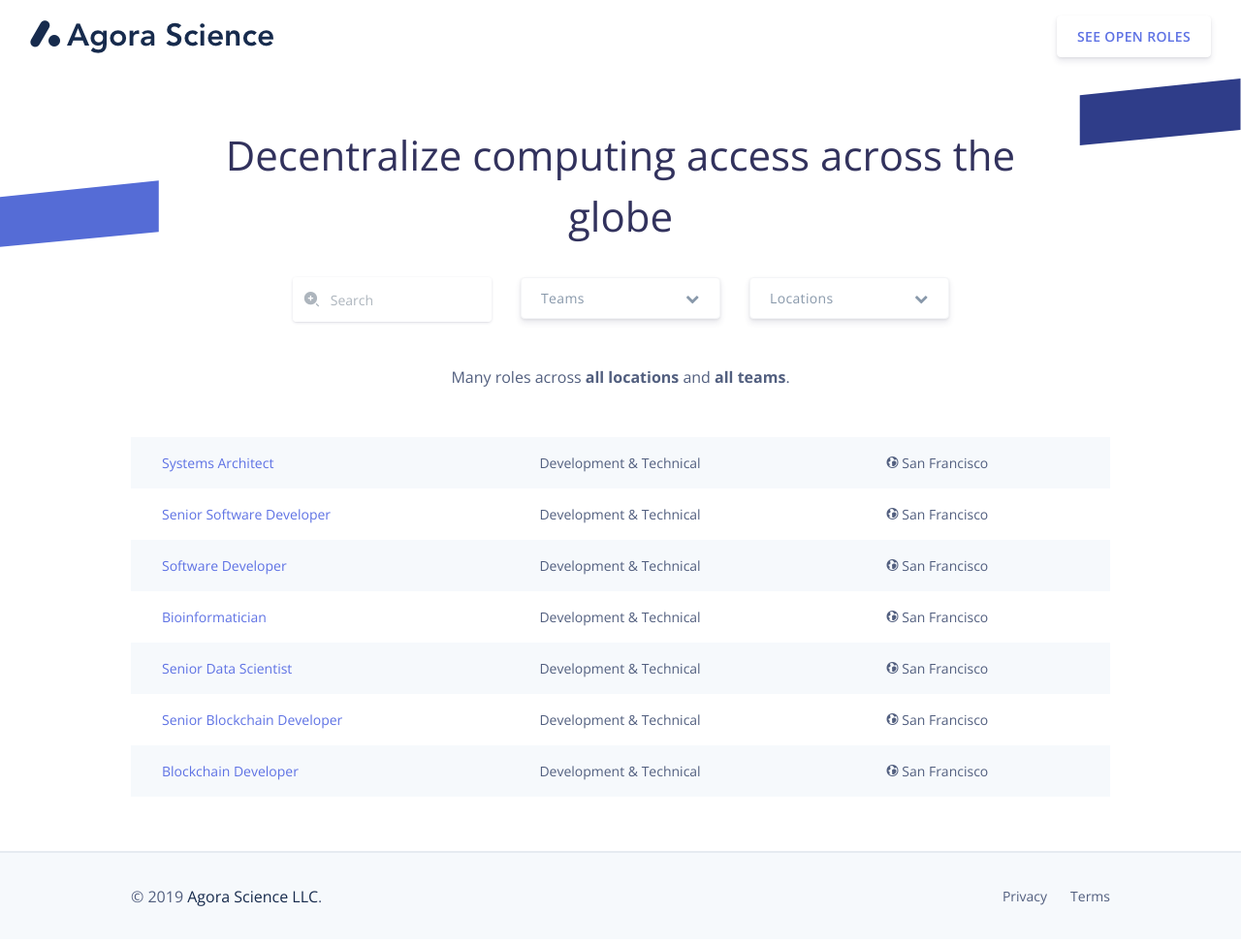
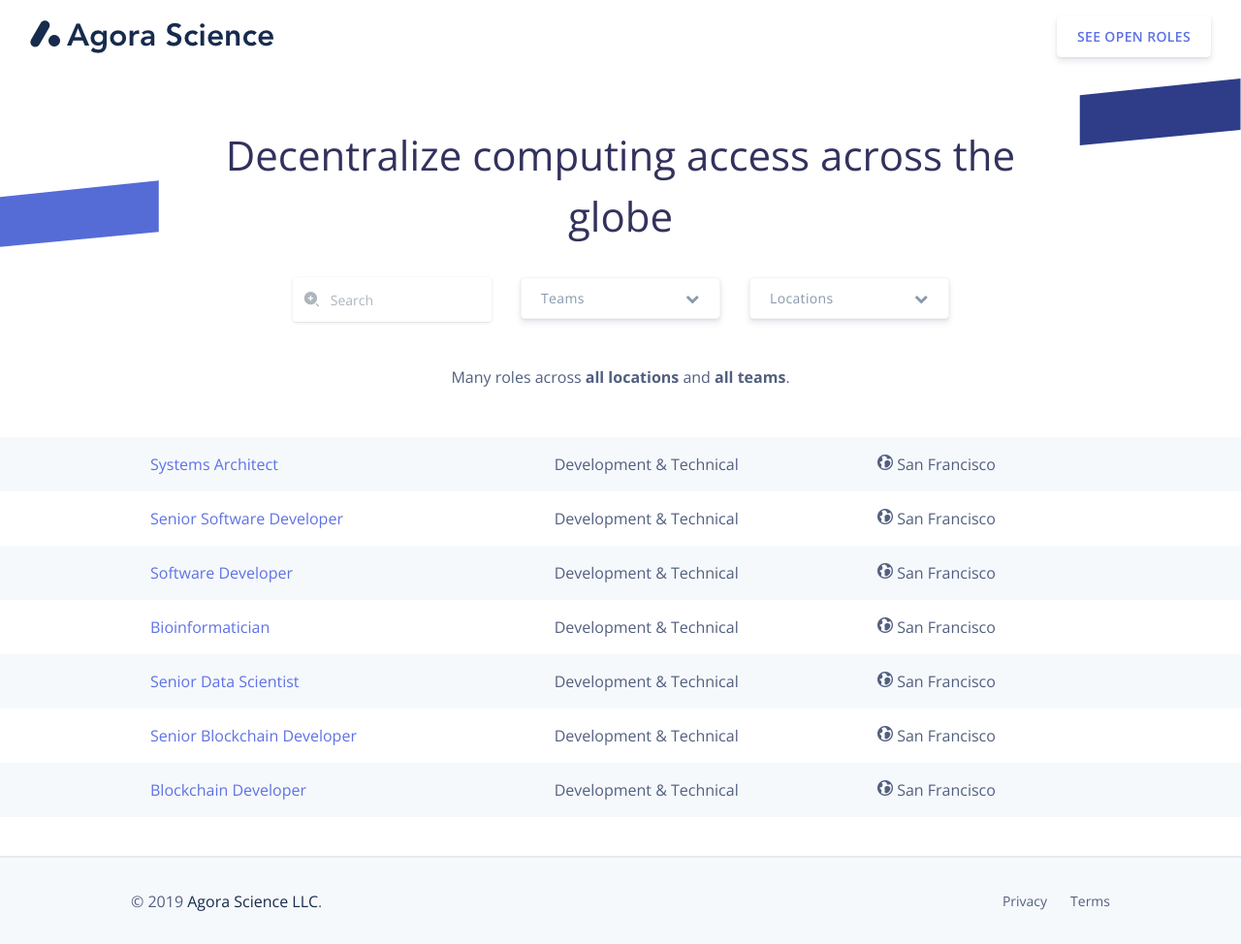
Before and after one commit to damodarraju/agorascience, a PHP site: page /careers.html in a window 1280 px wide. Shown: the whole page at 97% size. Before the commit the page ends 935 px from the top, so only its background shows below. Run offline with PHP 8.4, Linux system fonts and the light colour scheme.

Commit message:
careers page list style full width

```diff
--- a/assets/css/style.css
+++ b/assets/css/style.css
@@ -389,3 +389,31 @@ td a:hover {
 .jobs-location-title span {
   font-weight: 300;
 }
+.open-positions ul {
+  list-style: none;
+  padding: 0;
+  margin: 0;
+}
+.list-color {
+  background-color: rgb(246, 249, 252);
+}
+.list-white {
+  background-color: white;
+}
+.jobs-width-style-one {
+  flex-direction: row;
+  -moz-box-align: center;
+  align-items: center;
+  border: 0px none;
+  max-width: 1040px;
+  width: 100%;
+  margin: auto;
+  display: flex;
+  flex-wrap: wrap;
+  -moz-box-pack: start;
+  justify-content: flex-start;
+  padding: 12px 20px;
+}
+.open-positions a:hover {
+  color: #32325d;
+}
--- a/careers.html
+++ b/careers.html
@@ -174,54 +174,103 @@
       </div>
     </section> -->
 
+
     <section class="open-positions">
-      <div class="container">
-        <div class="container positions">
-          <div class="row text-left">
-            <table class="table table-striped">
-              <tbody>
-                <tr>
-                  <td><a href="#">Systems Architect</a></td>
-                  <td>Development & Technical</td>
-                  <td><i class="ni ni-world"></i> San Francisco</td>
-                </tr>
-                <tr>
-                  <td><a href="#">Senior Software Developer</a></td>
-                  <td>Development & Technical</td>
-                  <td><i class="ni ni-world"></i> San Francisco</td>
-                </tr>
-                <tr>
-                  <td><a href="#">Software Developer</a></td>
-                  <td>Development & Technical</td>
-                  <td><i class="ni ni-world"></i> San Francisco</td>
-                </tr>
+      <ul>
+        <li class="list-color">
+          <div class="jobs-width-style-one">
+            <div class="col-lg-5 pt-1 pb-1">
+              <a href="#">Systems Architect</a>
+            </div>
+            <div class="col-lg-4 pt-1 pb-1">
+              <span>Development & Technical</span>
+            </div>
+            <div class="col-lg-3 pt-1 pb-1">
+              <span><i class="ni ni-world"></i> San Francisco</span>
+            </div>
+          </div>
+        </li>
+        <li class="list-white">
+          <div class="jobs-width-style-one">
+            <div class="col-lg-5 pt-1 pb-1">
+              <a href="#">Senior Software Developer</a>
+            </div>
+            <div class="col-lg-4 pt-1 pb-1">
+              <span>Development & Technical</span>
+            </div>
+            <div class="col-lg-3 pt-1 pb-1">
+              <span><i class="ni ni-world"></i> San Francisco</span>
+            </div>
+          </div>
+        </li>
+        <li class="list-color">
+          <div class="jobs-width-style-one">
+            <div class="col-lg-5 pt-1 pb-1">
+              <a href="#">Software Developer</a>
+            </div>
+            <div class="col-lg-4 pt-1 pb-1">
+              <span>Development & Technical</span>
+            </div>
+            <div class="col-lg-3 pt-1 pb-1">
+              <span><i class="ni ni-world"></i> San Francisco</span>
+            </div>
+          </div>
+        </li>
+        <li class="list-white">
+          <div class="jobs-width-style-one">
+            <div class="col-lg-5 pt-1 pb-1">
+              <a href="#">Bioinformatician</a>
+            </div>
+            <div class="col-lg-4 pt-1 pb-1">
+              <span>Development & Technical</span>
+            </div>
+            <div class="col-lg-3 pt-1 pb-1">
+              <span><i class="ni ni-world"></i> San Francisco</span>
+            </div>
+          </div>
+        </li>
+        <li class="list-color">
+          <div class="jobs-width-style-one">
+            <div class="col-lg-5 pt-1 pb-1">
+              <a href="#">Senior Data Scientist</a>
+            </div>
+            <div class="col-lg-4 pt-1 pb-1">
+              <span>Development & Technical</span>
+            </div>
+            <div class="col-lg-3 pt-1 pb-1">
+              <span><i class="ni ni-world"></i> San Francisco</span>
+            </div>
+          </div>
+        </li>
+        <li class="list-white">
+          <div class="jobs-width-style-one">
+            <div class="col-lg-5 pt-1 pb-1">
+              <a href="#">Senior Blockchain Developer</a>
+            </div>
+            <div class="col-lg-4 pt-1 pb-1">
+              <span>Development & Technical</span>
+            </div>
+            <div class="col-lg-3 pt-1 pb-1">
+              <span><i class="ni ni-world"></i> San Francisco</span>
+            </div>
+          </div>
+        </li>
+        <li class="list-color">
+          <div class="jobs-width-style-one">
+            <div class="col-lg-5 pt-1 pb-1">
+              <a href="#">Blockchain Developer</a>
+            </div>
+            <div class="col-lg-4 pt-1 pb-1">
+              <span>Development & Technical</span>
+            </div>
+            <div class="col-lg-3 pt-1 pb-1">
+              <span><i class="ni ni-world"></i> San Francisco</span>
+            </div>
+          </div>
+        </li>
+      </ul>
+    </section>
 
-                <tr>
-                  <td><a href="#">Bioinformatician</a></td>
-                  <td>Development & Technical</td>
-                  <td><i class="ni ni-world"></i> San Francisco</td>
-                </tr>
-                <tr>
-                  <td><a href="#">Senior Data Scientist</a></td>
-                  <td>Development & Technical</td>
-                  <td><i class="ni ni-world"></i> San Francisco</td>
-                </tr>
-                <tr>
-                  <td><a href="#">Senior Blockchain Developer</a></td>
-                  <td>Development & Technical</td>
-                  <td><i class="ni ni-world"></i> San Francisco</td>
-                </tr>
-                <tr>
-                  <td><a href="#">Blockchain Developer</a></td>
-                  <td>Development & Technical</td>
-                  <td><i class="ni ni-world"></i> San Francisco</td>
-                </tr>
-              </tbody>
-            </table>
-          </div>
-        </div>
-      </div>
-    </section>
     <section class="jobs-footer">
       <div class="container">
         <div class="row align-items-center justify-content-md-between">
```
